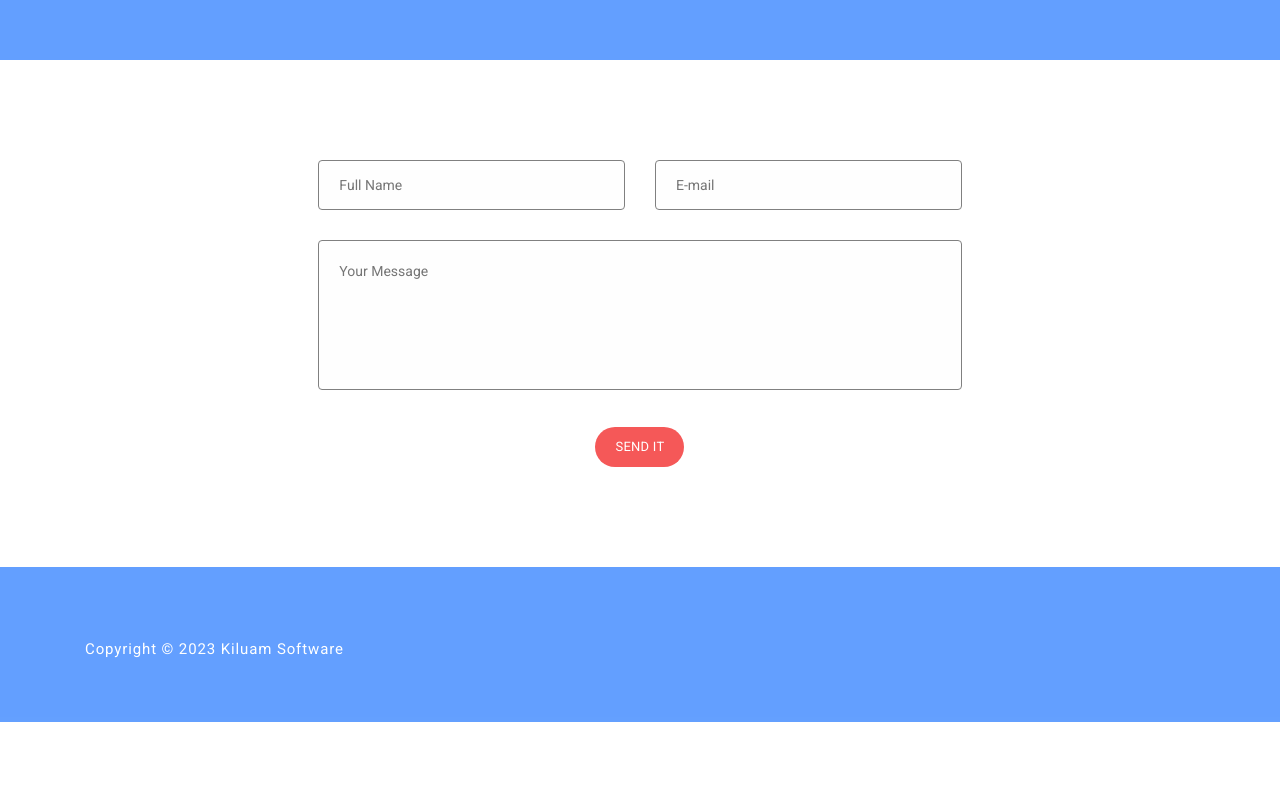
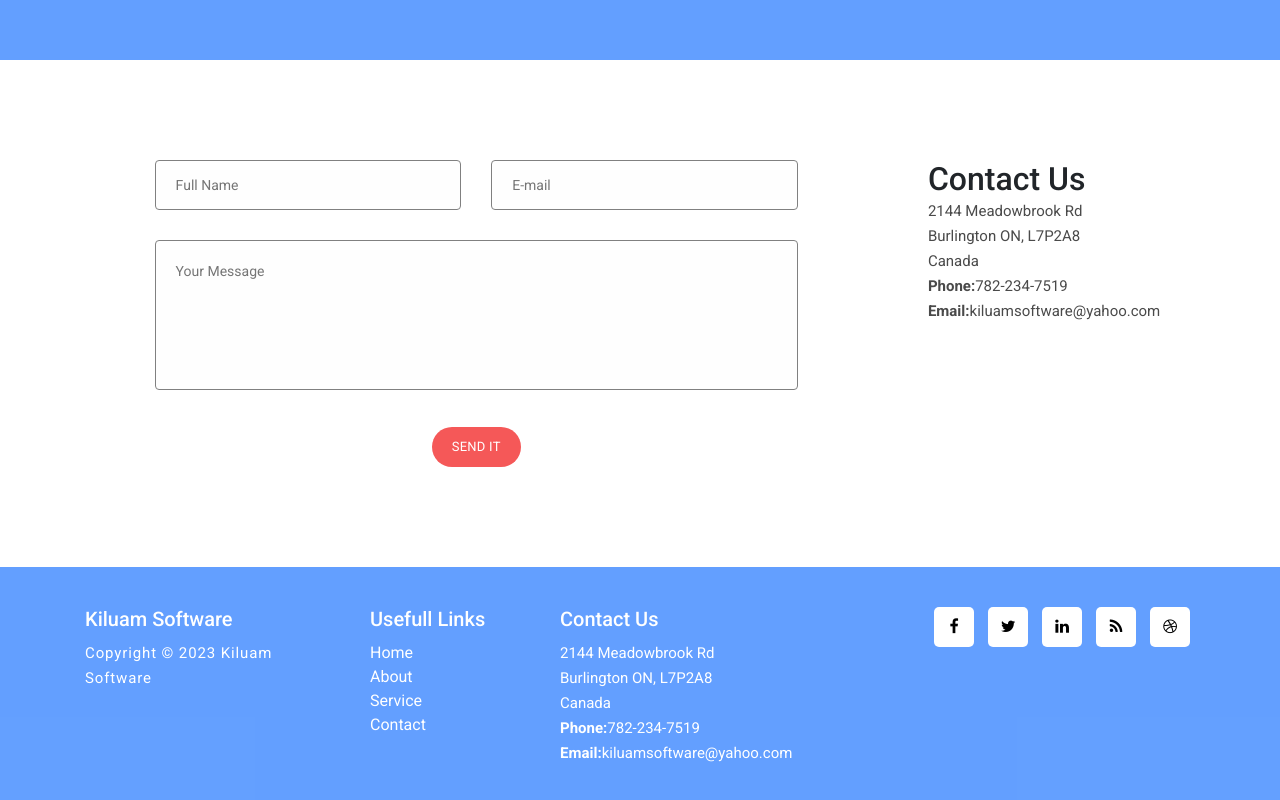
Before and after one commit to kiluamsoftware/public-site, a plain HTML site: page index.html in a window 1280 px wide. Shown: the part 3094-3894 px from the top of the page. Before the commit the page ends 3816 px from the top, so only its background shows below. Drawn offline with Linux system fonts and the light colour scheme.

Commit message:
Update contact information and footer

```diff
--- a/assets/css/style.css
+++ b/assets/css/style.css
@@ -1332,7 +1332,16 @@ footer
 */
 footer {
   background-color: #3a86ffc9;
-  padding: 60px 0px;
+  padding: 40px 0px;
+  color: white;
+}
+footer h2 {
+  font-size: 20px;
+  margin-bottom: 10px;
+}
+
+footer .contact p, a {
+  color: white;
 }
 
 footer .social {
--- a/index.html
+++ b/index.html
@@ -388,6 +388,12 @@
               </form>
             </div>
           </div>
+          <div class="col-lg-3 col-md-12 col-sm-12" style="margin: 100px 0px">
+            <H2 class="">Contact Us</H2>
+            <p>2144 Meadowbrook Rd <br> Burlington ON, L7P2A8 <br> Canada</p>
+            <p><b>Phone:</b>782-234-7519</p>
+            <p><b>Email:</b>kiluamsoftware@yahoo.com</p>
+          </div>
           <!-- ***** Contact Form End ***** -->
         </div>
       </div>
@@ -398,10 +404,26 @@
     <footer>
       <div class="container">
         <div class="row">
-          <div class="col-lg-7 col-md-12 col-sm-12">
+          <div class="col-lg-3 col-md-12 col-sm-12">
+            <H2>Kiluam Software</H2>
             <p class="copyright">Copyright &copy; 2023 Kiluam Software</p>
           </div>
-          <!-- <div class="col-lg-5 col-md-12 col-sm-12">
+          <div class="col-lg-2 col-md-12 col-sm-12">
+            <H2>Usefull Links</H2>
+            <ul>
+              <li><a href="#welcome">Home</a></li>
+              <li><a href="#about">About</a></li>
+              <li><a href="#about2">Service</a></li>
+              <li><a href="#contact-us">Contact</a></li>
+            </ul>
+          </div>
+          <div class="col-lg-3 col-md-12 col-sm-12 contact">
+            <H2>Contact Us</H2>
+            <p>2144 Meadowbrook Rd <br> Burlington ON, L7P2A8 <br> Canada</p>
+            <p><b>Phone:</b>782-234-7519</p>
+            <p><b>Email:</b>kiluamsoftware@yahoo.com</p>
+          </div>
+          <div class="col-lg-4 col-md-12 col-sm-12">
             <ul class="social">
               <li>
                 <a href="#"><i class="fa fa-facebook"></i></a>
@@ -419,7 +441,7 @@
                 <a href="#"><i class="fa fa-dribbble"></i></a>
               </li>
             </ul>
-          </div> -->
+          </div>
         </div>
       </div>
     </footer>
```
